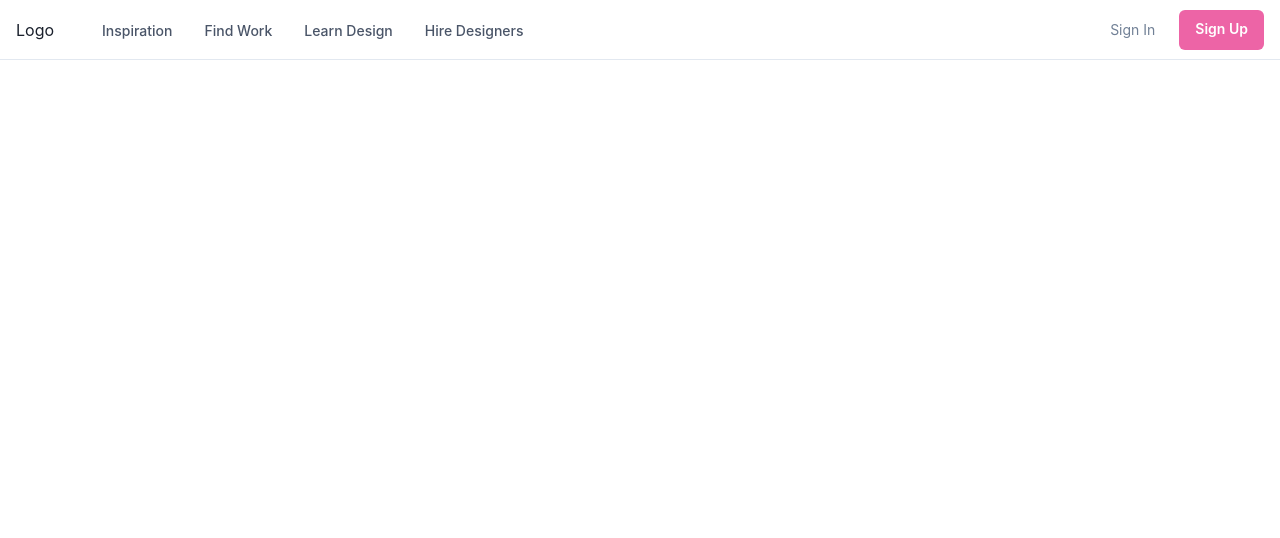
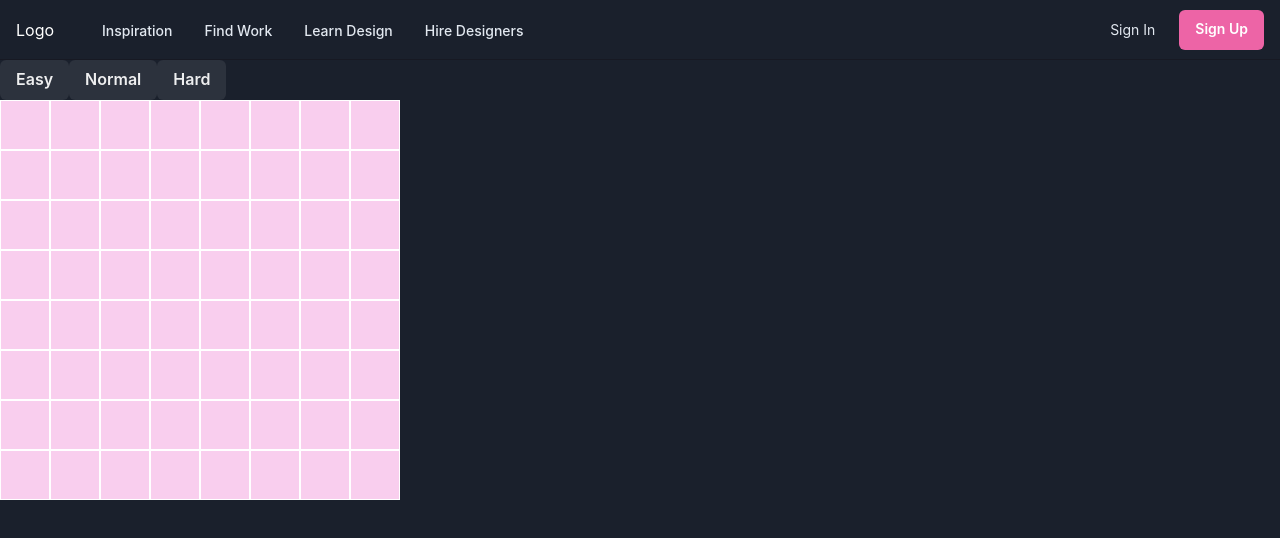
Before and after one commit to miiaharja/minesweeper, a React (Vite) app: page / in a window 1280 px wide. Shown: the top 538 px of the page. Built offline with nearby package versions, Linux system fonts and the light colour scheme.

Commit message:
Started work on gameboard

```diff
--- a/src/App.tsx
+++ b/src/App.tsx
@@ -1,5 +1,18 @@
+import { useColorMode } from "@chakra-ui/react";
+import { useEffect } from "react";
+import { Game } from "./components/UI/Game/Game";
 import { Navbar } from "./components/UI/Navbar";
 
 export function App() {
-  return <Navbar />;
+  const { setColorMode } = useColorMode();
+  useEffect(() => {
+    setColorMode("dark");
+  }, [setColorMode]);
+
+  return (
+    <>
+      <Navbar />
+      <Game />
+    </>
+  );
 }
--- /dev/null
+++ b/src/components/UI/Game/Board.tsx
@@ -0,0 +1,161 @@
+import { Box } from "@chakra-ui/react";
+import { useEffect, useState } from "react";
+import { Cell } from "./Cell";
+import { DifficultyEnum } from "./DifficultyEnum";
+
+export type BoardState = {
+  height: number;
+  width: number;
+  mines: number;
+};
+
+type Props = {
+  difficulty: DifficultyEnum;
+};
+
+type GameState = {
+  grid: GridCell[][];
+  minesCount: number;
+  gameOver: boolean;
+  revealedCells: number;
+};
+
+type GridCell = {
+  x: number;
+  y: number;
+  n: number;
+  isMine: boolean;
+  isRevealed: boolean;
+  isFlagged: boolean;
+  isUnknown: boolean;
+  isClicked: boolean;
+};
+
+const gameTypes: Record<DifficultyEnum, BoardState> = {
+  [DifficultyEnum.Easy]: { height: 8, mines: 10, width: 8 },
+  [DifficultyEnum.Normal]: { height: 12, mines: 15, width: 12 },
+  [DifficultyEnum.Hard]: { height: 15, mines: 20, width: 15 },
+};
+
+export function Board({ difficulty }: Props) {
+  const [board, setBoard] = useState<BoardState>(gameTypes[difficulty]);
+  const [gameState, setGameState] = useState<GameState>({
+    gameOver: false,
+    grid: createNewBoard(board.height, board.width, board.mines),
+    minesCount: board.mines,
+    revealedCells: 0,
+  });
+
+  useEffect(() => {
+    setGameState({
+      gameOver: false,
+      grid: createNewBoard(board.height, board.width, board.mines),
+      minesCount: board.mines,
+      revealedCells: 0,
+    });
+  }, [board.height, board.mines, board.width]);
+
+  useEffect(() => {
+    setBoard(gameTypes[difficulty]);
+  }, [difficulty]);
+
+  return (
+    <Box
+      display="grid"
+      gridTemplateRows={`repeat(${board.height}, 50px)`}
+      gridTemplateColumns={`repeat(${board.width}, 50px)`}
+    >
+      {gameState.grid.map((row) =>
+        row.map((cell) => (
+          <Cell
+            key={cell.y * row.length + cell.x}
+            onClickHandler={() => {
+              console.log(cell);
+            }}
+            onRightClickHandler={() => {
+              console.log(cell);
+            }}
+            {...cell}
+            neighbourMines={cell.n}
+          />
+        )),
+      )}
+    </Box>
+  );
+}
+
+function getNeighbours(grid: GridCell[][], y: number, x: number) {
+  const neighbours = [];
+  const currentRow = grid[y];
+  const prevRow = grid[y - 1];
+  const nextRow = grid[y + 1];
+
+  if (currentRow[x - 1]) neighbours.push(currentRow[x - 1]);
+  if (currentRow[x + 1]) neighbours.push(currentRow[x + 1]);
+  if (prevRow) {
+    if (prevRow[x - 1]) neighbours.push(prevRow[x - 1]);
+    if (prevRow[x]) neighbours.push(prevRow[x]);
+    if (prevRow[x + 1]) neighbours.push(prevRow[x + 1]);
+  }
+  if (nextRow) {
+    if (nextRow[x - 1]) neighbours.push(nextRow[x - 1]);
+    if (nextRow[x]) neighbours.push(nextRow[x]);
+    if (nextRow[x + 1]) neighbours.push(nextRow[x + 1]);
+  }
+
+  return neighbours;
+}
+
+function getRandomMines(amount: number, columns: number, rows: number) {
+  const minesArray = [];
+  const limit = columns * rows;
+  const minesPool = [...Array(limit).keys()];
+
+  for (let i = 0; i < amount; i += 1) {
+    const n = Math.floor(Math.random() * minesPool.length);
+    minesArray.push(...minesPool.splice(n, 1));
+  }
+
+  return minesArray;
+}
+
+function addGridCell(grid: GridCell[][], gridCell: GridCell) {
+  const y = grid.length - 1;
+  const x = grid[y].length;
+  const lastGridCell = gridCell;
+  const neighbours = getNeighbours(grid, y, x);
+
+  for (const neighbourGridCell of neighbours) {
+    if (lastGridCell.isMine) {
+      neighbourGridCell.n += 1;
+    } else if (neighbourGridCell.isMine) {
+      lastGridCell.n += 1;
+    }
+  }
+
+  grid[y].push(gridCell);
+}
+
+function createNewBoard(rows: number, columns: number, minesCount: number) {
+  const grid: GridCell[][] = [];
+  const minesArray = getRandomMines(minesCount, columns, rows);
+
+  for (let i = 0; i < columns; i += 1) {
+    grid.push([]);
+    for (let j = 0; j < rows; j += 1) {
+      const gridCell: GridCell = {
+        y: i,
+        x: j,
+        n: 0,
+        isRevealed: false,
+        isFlagged: false,
+        isUnknown: false,
+        isClicked: false,
+        isMine: minesArray.includes(i * rows + j),
+      };
+      addGridCell(grid, gridCell);
+    }
+  }
+  console.log(grid);
+  return grid;
+}
--- /dev/null
+++ b/src/components/UI/Game/Cell.tsx
@@ -0,0 +1,50 @@
+import { Box } from "@chakra-ui/react";
+
+type Props = {
+  onClickHandler: () => void;
+  onRightClickHandler: () => void;
+  x: number;
+  y: number;
+  isFlagged: boolean;
+  isMine: boolean;
+  isRevealed: boolean;
+  neighbourMines: number;
+};
+
+export function Cell({
+  onClickHandler,
+  onRightClickHandler,
+  x,
+  y,
+  isFlagged,
+  isMine,
+  isRevealed,
+  neighbourMines,
+}: Props) {
+  const getValue = () => {
+    if (!isRevealed) {
+      return isFlagged ? "🚩" : null;
+    }
+    if (isMine) {
+      return "💣";
+    }
+    if (neighbourMines === 0) {
+      return null;
+    }
+    return neighbourMines;
+  };
+
+  return (
+    <Box
+      as="button"
+      bg="#F9CEEE"
+      gridColumn={x + 1}
+      gridRow={y + 1}
+      border="1px solid white"
+      onClick={onClickHandler}
+      onContextMenu={onRightClickHandler}
+    >
+      {getValue()}
+    </Box>
+  );
+}
--- /dev/null
+++ b/src/components/UI/Game/DifficultyEnum.ts
@@ -0,0 +1,5 @@
+export enum DifficultyEnum {
+  Easy = 0,
+  Normal = 1,
+  Hard = 2,
+}
--- /dev/null
+++ b/src/components/UI/Game/Game.tsx
@@ -0,0 +1,21 @@
+import { Box, Button } from "@chakra-ui/react";
+import { useState } from "react";
+import { Board } from "./Board";
+import { DifficultyEnum } from "./DifficultyEnum";
+
+export function Game() {
+  const [difficulty, setDifficulty] = useState<DifficultyEnum>(
+    DifficultyEnum.Easy,
+  );
+
+  return (
+    <Box>
+      <Button onClick={() => setDifficulty(DifficultyEnum.Easy)}>Easy</Button>
+      <Button onClick={() => setDifficulty(DifficultyEnum.Normal)}>
+        Normal
+      </Button>
+      <Button onClick={() => setDifficulty(DifficultyEnum.Hard)}>Hard</Button>
+      <Board difficulty={difficulty} />
+    </Box>
+  );
+}
```
